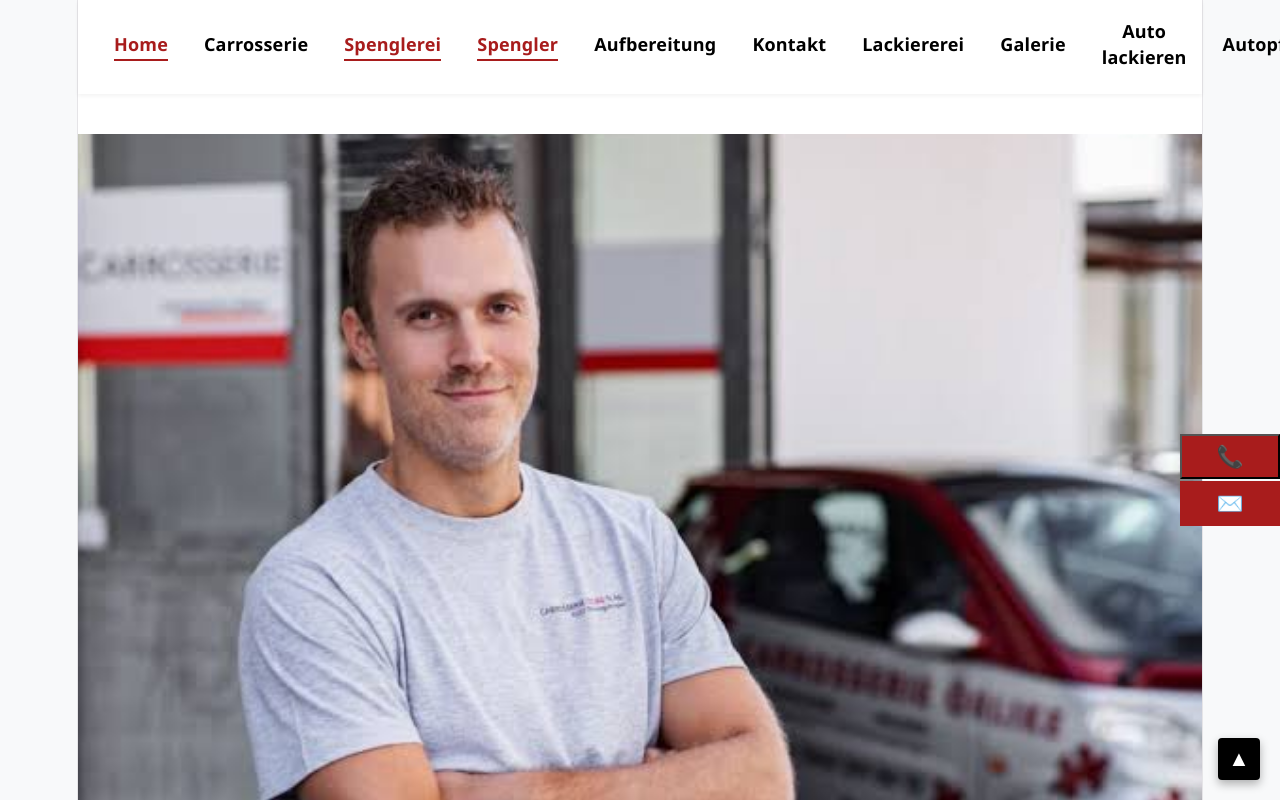
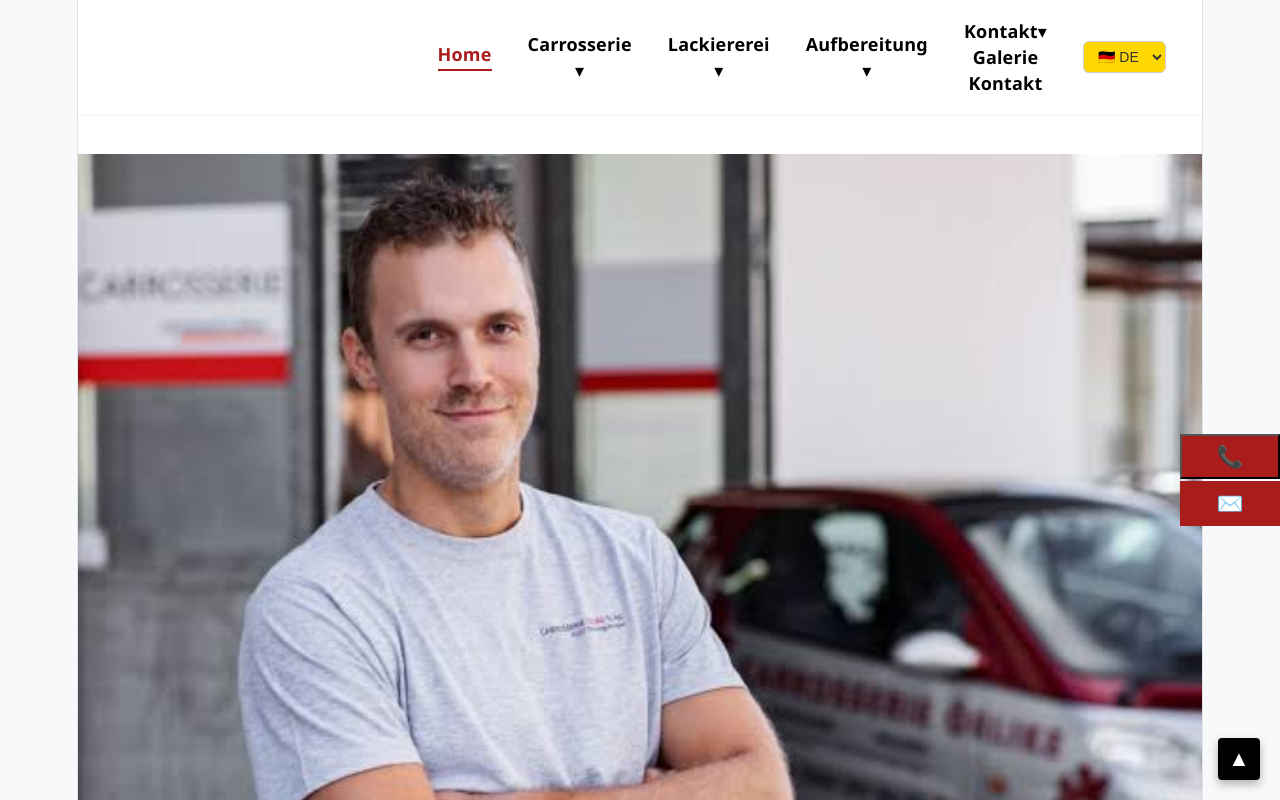
Before and after one commit to elias4864/Website-Carosserie-Oerlikon, a React (Vite) app: page /kontakt in a window 1280 px wide. Shown: the top 800 px of the page. Built offline with nearby package versions, Linux system fonts and the light colour scheme.

Commit message:
Added Fahrzeugaufbereitung, Aufbereitung und Lackiererei.js Page

```diff
--- a/index.html
+++ b/index.html
@@ -34,7 +34,7 @@
         title = "Lackiererei – Carrosserie Örlike TL AG";
         description = "Umweltfreundliche Autolackierungen, Teillackierungen und Reparaturlackierungen mit höchster Farbtongenauigkeit in Oerlikon.";
       } else if (path.includes('/aufbereitung')) {
-        title = "Fahrzeugaufbereitung – Carrosserie Örlike TL AG";
+        title = "Autoaufbereitung – Carrosserie Örlike TL AG";
         description = "Professionelle Auto-Aufbereitung, Politur und Innenraumreinigung in Zürich. Ihr Fahrzeug im Neuwagen-Glanz.";
       } else if (path.includes('/reparatur')) {
         title = "Reparatur – Carrosserie Örlike TL AG";
--- a/src/App.jsx
+++ b/src/App.jsx
@@ -1,8 +1,5 @@
-import React, {useEffect, useState} from "react";
-import { Link, Routes, Route, Navigate, useLocation } from "react-router-dom";
-
-import Oerlikon from "./assets/Oerlikon.jpg";
-import Icon from "./assets/Icon.jpg";
+import React, { useEffect, useState } from "react";
+import { Link, Routes, Route, useLocation } from "react-router-dom";
 
 import Home from "./assets/pages/Home.jsx";
 import Carosserie from "./assets/pages/Carosserie.jsx";
@@ -16,9 +13,8 @@ import Facebook from "./assets/Facebook.png";
 import Impressum from "./assets/pages/Impressum.jsx";
 import Wiki from "./assets/pages/Wiki.jsx";
 import ReactGA from 'react-ga4';
-ReactGA.initialize('G-M16XMEHY78'); // Ersetze dies mit deiner echten GA4 Mess-ID
 
-
+ReactGA.initialize('G-M16XMEHY78');
 
 import Kontakt from "./assets/pages/Kontakt.jsx";
 import Lackierei from "./assets/pages/Lackierei.jsx";
@@ -37,15 +33,12 @@ const translations = {
         navAufbereitung: "Aufbereitung",
         navKontakt: "Kontakt",
         navLackierei: "Lackiererei",
-        navAutolackieren:"Auto lackieren",
-
+        navAutolackieren: "Auto lackieren",
         navSpenglerei: "Spenglerei",
-
-
         navGalerie: "Galerie",
         navSpengler: "Spengler",
-        navAutopflege:"Autopflege",
-        navFahrzeugaufbereitung:"Fahrzeugaufbereitung",
+        navAutopflege: "Autopflege",
+        navFahrzeugaufbereitung: "Fahrzeugaufbereitung",
         modalTitle: "Nehmen Sie jetzt Kontakt mit uns auf",
         phoneLabel: "Telefon:",
         callBtn: "Jetzt anrufen",
@@ -59,23 +52,21 @@ const translations = {
         companyOwners: "Duje Antonina / Michael Nufer",
         companyAddress: "Fabrikstrasse 17, 8102 Oberengstringen",
         metaTitle: "Carrosserie Örlike TL AG | Carrosserie, Lackiererei & Spenglerei in Oberengstringen",
-        metaTitle2:"Impressum- Carrosserie Örlike TL AG",
         metaDesc: "Professionelle Carrosseriearbeiten, Unfallinstandsetzung, Lackiererei, Spenglerei und Fahrzeugaufbereitung in Oberengstringen / Zürich.",
-
     },
     en: {
         navHome: "Home",
-        navCarrosserie: "body Shop",
+        navCarrosserie: "Body Shop",
         navAufbereitung: "Car Detailing",
         navKontakt: "Contact",
         navSpenglerei: "Sheet Metal Work",
         navFahrzeugaufbereitung: "Vehicle detailing",
-        navAutopflege:"Car Care",
-        navSpengler: "tin man",
+        navAutopflege: "Car Care",
+        navSpengler: "Spengler",
         modalTitle: "Get in touch with us now",
-        navLackiererei: "paint shop",
+        navLackiererei: "Paint shop",
         navAutolackieren: "Car painting",
-        navGalerie: "gallery",
+        navGalerie: "Gallery",
         phoneLabel: "Phone:",
         callBtn: "Call now",
         closeBtn: "Close",
@@ -88,22 +79,19 @@ const translations = {
         companyOwners: "Duje Antonina / Michael Nufer",
         companyAddress: "Fabrikstrasse 17, 8102 Oberengstringen",
         metaTitle: "Carrosserie Örlike TL AG | Body & Paint Shop Oberengstringen",
-        metaDesc: "Professional body shop, paint shop, sheet metal work, and car detailing in Oberengstringen, Zurich." ,
-        metaTitle2: "imprint- Carrosserie Örlike TL AG"
-
-
+        metaDesc: "Professional body shop, paint shop, sheet metal work, and car detailing in Oberengstringen, Zurich."
     },
     it: {
         navHome: "Home",
         navCarrosserie: "Carrozzeria",
         navAufbereitung: "Preparazione",
         navKontakt: "Contatti",
-        navLackiererei: "Cura estetica del veicolo",
+        navLackiererei: "Verniciatura",
         navAutolackieren: "Verniciare l'auto",
-        navAutopflege:"Cura dell'auto",
+        navAutopflege: "Cura dell'auto",
         navSpenglerei: "Lattoneria",
-        navSpengler: "lattioniere",
-        navGalerie:"Galleria",
+        navSpengler: "Lattoniere",
+        navGalerie: "Galleria",
         modalTitle: "Mettetevi in contatto con noi ora",
         phoneLabel: "Telefono:",
         callBtn: "Chiama ora",
@@ -117,21 +105,20 @@ const translations = {
         companyOwners: "Duje Antonina / Michael Nufer",
         companyAddress: "Fabrikstrasse 17, 8102 Oberengstringen",
         metaTitle: "Carrozzeria Örlike TL AG | Carrozzeria e Verniciatura Oberengstringen",
-        metaDesc: "Servizi professionali di carrozzeria, verniciatura, lattoneria e preparazione auto a Oberengstringen / Zurigo.",
-        metaTitle2:"Note legali- Carrosserie Örlike TL AG"
+        metaDesc: "Servizi professionali di carrozzeria, verniciatura, lattoneria e preparazione auto a Oberengstringen / Zurigo."
     },
     fr: {
         navHome: "Accueil",
         navCarrosserie: "Carrosserie",
         navAufbereitung: "Préparation",
         navKontakt: "Contact",
-        navGalerie:"galerie",
+        navGalerie: "Galerie",
         navLackiererei: "Atelier de peinture",
         navAutolackieren: "Peindre une voiture",
-        navFahrzeugaufbereitung:"Préparation esthétique de véhicules",
-        navAutopflege:"Entretien automobile",
+        navFahrzeugaufbereitung: "Préparation esthétique de véhicules",
+        navAutopflege: "Entretien automobile",
         navSpenglerei: "Zinguerie",
-        navSpengler: "plombier",
+        navSpengler: "Spengler",
         modalTitle: "Contactez-nous dès maintenant",
         phoneLabel: "Téléphone:",
         callBtn: "Appeler maintenant",
@@ -145,40 +132,31 @@ const translations = {
         companyOwners: "Duje Antonina / Michael Nufer",
         companyAddress: "Fabrikstrasse 17, 8102 Oberengstringen",
         metaTitle: "Carrosserie Örlike TL AG | Carrosserie & Peinture à Oberengstringen",
-        metaDesc: "Services professionnels de carrosserie, peinture, zinguerie et préparation automobile à Oberengstringen / Zurich.",
-        metaTitle2:"Mentions légales- Carrosserie Örlike TL AG"
-
+        metaDesc: "Services professionnels de carrosserie, peinture, zinguerie et préparation automobile à Oberengstringen / Zurich."
     }
 };
-
 
 function AnalyticsTracker() {
     const location = useLocation();
 
     useEffect(() => {
-        // Sendet den Seitenaufruf an Google Analytics
         ReactGA.send({ hitType: 'pageview', page: location.pathname + location.search });
     }, [location]);
 
     return null;
 }
+
 function App() {
     const [language, setLanguage] = useState("de");
     const [showPhoneModal, setShowPhoneModal] = useState(false);
 
-
-    /**
-     * SSL-sichere Verschlüsselung per TLS(HTTPS)
-     */
     useEffect(() => {
-        // Prüft, ob es sich um eine lokale Entwicklungs-Umgebung handelt
         const isLocalhost = Boolean(
             window.location.hostname === 'localhost' ||
             window.location.hostname === '[::1]' ||
             window.location.hostname.match(/^127(?:\.(?:25[0-5]|2[0-4][0-9]|[01]?[0-9][0-9]?)){3}$/)
         );
 
-        // Führe die Umleitung nur aus, wenn die Verbindung unverschlüsselt ist und NICHT lokal läuft
         if (window.location.protocol === "http:" && !isLocalhost) {
             window.location.href = window.location.href.replace("http://", "https://");
         }
@@ -241,10 +219,8 @@ function App() {
                 <html lang={language} />
                 <title>{t.metaTitle}</title>
                 <meta name="description" content={t.metaDesc} />
-                <title >{t.metaTitle2}</title>
                 <link rel="canonical" href="https://oerlike.ch" />
 
-                {/* Structured Data (Google Schema / Local Business) */}
                 <script type="application/ld+json">
                     {JSON.stringify(structuredData)}
                 </script>
@@ -263,16 +239,45 @@ function App() {
 
                 <div className="nav-links">
                     <Link to="/home" className="nav-link active">{t.navHome}</Link>
-                    <Link to="/reparatur" className="nav-link">{t.navCarrosserie}</Link>
-                    <Link to="/spenglerarbeiten" className="nav-link active">{t.navSpenglerei}</Link>
-                    <Link to="/spengler" className="nav-link active">{t.navSpengler}</Link>
-                    <Link to="/aufbereitung" className="nav-link">{t.navAufbereitung}</Link>
+
+                    {/* Dropdown für Carrosserie & Spenglerei */}
+                    <div className="dropdown">
+                        <span className="nav-link">{t.navCarrosserie} ▾</span>
+                        <div className="dropdown-content">
+                            <Link to="/reparatur">{t.navCarrosserie}</Link>
+                            <Link to="/spenglerarbeiten">{t.navSpenglerei}</Link>
+                            <Link to="/spengler">{t.navSpengler}</Link>
+                        </div>
+                    </div>
+
+                    {/* Dropdown für Lackierung */}
+                    <div className="dropdown">
+                        <span className="nav-link">{t.navLackierei} ▾</span>
+                        <div className="dropdown-content">
+                            <Link to="/lackiererei">{t.navLackierei}</Link>
+                            <Link to="/lackieren">{t.navAutolackieren}</Link>
+                        </div>
+                    </div>
+
+                    {/* Dropdown für Aufbereitung */}
+                    <div className="dropdown">
+                        <span className="nav-link">{t.navAufbereitung} ▾</span>
+                        <div className="dropdown-content">
+                            <Link to="/aufbereitung">{t.navAufbereitung}</Link>
+                            <Link to="/autopflege">{t.navAutopflege}</Link>
+                            <Link to="/fahrzeugaufbereitung">{t.navFahrzeugaufbereitung}</Link>
+                        </div>
+                    </div>
+
+                    <div className="dropdown">
+                        <span className="nav-link">{t.navKontakt}▾</span>
+                        <div  className="dropdown-content>">
+
+
+                    <Link to="/galerie" className="nav-link">{t.navGalerie}</Link>
                     <Link to="/kontakt" className="nav-link">{t.navKontakt}</Link>
-                    <Link to="/lackiererei" className="nav-link">{t.navLackierei}</Link>
-                    <Link to="/galerie" className="nav-link">{t.navGalerie}</Link>
-                    <Link to="/lackieren" className="nav-link">{t.navAutolackieren}</Link>
-                    <Link to="/autopflege" className="nav-link">{t.navAutopflege}</Link>
-                    <Link to="/fahrzeugaufbereitung" className="nav-link">{t.navFahrzeugaufbereitung}</Link>
+                      </div>
+                    </div>
 
                     {/* Sprachauswahl Dropdown */}
                     <div className="language-selector">
@@ -342,7 +347,6 @@ function App() {
                 ▲
             </button>
 
-
             <div className="content">
                 <Routes>
                     <Route path="/" element={<Home lang={language} />} />
@@ -356,10 +360,9 @@ function App() {
                     <Route path="/lackiererei" element={<Lackierei lang={language} />} />
                     <Route path="/aufbereitung" element={<Aufbereitung lang={language} />} />
                     <Route path="/galerie" element={<Galerie lang={language} />} />
-                    <Route path="/lackieren" element={<Autolackieren lang={language}/>}/>
+                    <Route path="/lackieren" element={<Autolackieren lang={language} />} />
                     <Route path="/autopflege" element={<Autopflege lang={language} />} />
                     <Route path="/fahrzeugaufbereitung" element={<Fahrzeugaufbereitung lang={language} />} />
-
                 </Routes>
             </div>
 
@@ -397,11 +400,9 @@ function App() {
                         </p>
 
                         <section className="social-media">
-
                             <p className="social-heading">
                                 <span>{t.socialText}</span>
                             </p>
-
 
                             <div className="social-links">
                                 <span>👉</span>
@@ -417,10 +418,12 @@ function App() {
                                     Facebook:
                                     <img src={Facebook} alt="Facebook" className="facebook-icon" />
                                 </a>
-                                <a href="https://api.whatsapp.com/send/?phone=41765250078&text=Hallo+ID+Carrosserie+Swiss+%EF%BF%BD+Ich+m%C3%B6chte+eine+unverbindliche+Offerte+oder+einen+Termin+anfragen.+Es+geht+um+Carrosserie-+oder+Lackarbeiten+%28Park-+oder+Unfallschaden%29.+Gerne+sende+ich+Fotos+und+Fahrzeugdaten.+Vielen+Dank%21&type=phone_number&app_absent=0" target="_blank" rel="noreferrer">Whatsapp:<img src={Whatsapp} alt="Whatsapp" className="whatsapp-icon" /></a>
+                                <a href="https://api.whatsapp.com/send/?phone=41765250078&text=Hallo+ID+Carrosserie+Swiss+%EF%BF%BD+Ich+m%C3%B6chte+eine+unverbindliche+Offerte+oder+einen+Termin+anfragen.+Es+geht+um+Carrosserie-+oder+Lackarbeiten+%28Park-+oder+Unfallschaden%29.+Gerne+sende+ich+Fotos+und+Fahrzeugdaten.+Vielen+Dank%21&type=phone_number&app_absent=0" target="_blank" rel="noreferrer">
+                                    Whatsapp:
+                                    <img src={Whatsapp} alt="Whatsapp" className="whatsapp-icon" />
+                                </a>
                                 <span>👈</span>
                             </div>
-
                         </section>
 
                         <p className="seo-text">SEO & Webdesign by <a href="https://marketingmaster.ch" className="marketingmaster">marketingmaster.ch</a> with love</p>
--- a/src/assets/Styles/App.css
+++ b/src/assets/Styles/App.css
@@ -603,3 +603,36 @@ footer {
   background-color: #9e1b1b;
   transform: translateY(-2px);
 }
+
+
+.dropdown {
+  position: relative;
+  display: inline-block;
+}
+
+.dropdown-content {
+  display: none;
+  position: absolute;
+  background-color: #ffffff;
+  min-width: 180px;
+  box-shadow: 0px 8px 16px rgba(0,0,0,0.15);
+  border-radius: 4px;
+  z-index: 100;
+}
+
+.dropdown-content a {
+  color: #333;
+  padding: 10px 15px;
+  text-decoration: none;
+  display: block;
+  font-size: 0.95rem;
+}
+
+.dropdown-content a:hover {
+  background-color: #f1f1f1;
+  color: #a81c1c;
+}
+
+.dropdown:hover .dropdown-content {
+  display: block;
+}
--- a/src/assets/Styles/Lackiererei.css
+++ b/src/assets/Styles/Lackiererei.css
@@ -80,3 +80,9 @@
         font-size: 1.25rem;
     }
 }
+
+
+.highlight{
+    color: #9e1b1b;
+    text-decoration: underline;
+}
--- a/src/assets/pages/Aufbereitung.jsx
+++ b/src/assets/pages/Aufbereitung.jsx
@@ -39,8 +39,8 @@ function AufbereitungPage({lang}) {
                     Eine Autoaufbereitung kann gehörig ins Geld gehen, wenn man sich nicht gründlich über die Preise und Konditionen des jeweiligen Anbieters informiert. Begehen Sie nicht den Fehler, sich an den erstbesten Dienstleister zu wenden! Wenn Sie Pech haben, erhalten Sie eine Abschlussrechnung, die Ihnen die Sprache verschlägt. In solchen Fällen lassen viele Anbieter nicht mit sich diskutieren, sodass man letztlich keine andere Wahl hat, als die geforderte Summe zu zahlen.
                 </p>
                 <p>
-                    Bei der Carrosserie Örlike wissen Sie von Anfang an, woran Sie sind. Anstatt Sie über die Preisgestaltung im Unklaren zu lassen, informieren wir Sie umfassend über alle geplanten Arbeitsschritte und die daraus resultierenden Kosten. Unsere Dienste sind günstiger, als Sie denken – gerne lassen wir Ihnen eine telefonische oder schriftliche Beratung zukommen. Kontaktieren Sie uns bitte unter der Rufnummer <span className="highlight">   <a   href="+41443119412"  onClick={() => window.location.href = "tel:+41443119412"} className="call-btn">+41443119412
-                        </a></span>, per Kontaktformular oder via E-Mail (<span className="highlight"><a  className="highlight" href="mailto:info@oerlike.ch">info@oerlike.ch</a></span>).
+                    Bei der Carrosserie Örlike wissen Sie von Anfang an, woran Sie sind. Anstatt Sie über die Preisgestaltung im Unklaren zu lassen, informieren wir Sie umfassend über alle geplanten Arbeitsschritte und die daraus resultierenden Kosten. Unsere Dienste sind günstiger, als Sie denken – gerne lassen wir Ihnen eine telefonische oder schriftliche Beratung zukommen. Kontaktieren Sie uns bitte unter der Rufnummer <span className="highlight">   <a   href="+41443119412"  onClick={() => window.location.href = "tel:+41443119412"} className="call-btn">📞+41443119412
+                        </a></span>, per Kontaktformular oder via E-Mail (<span className="highlight"><a  className="highlight" href="mailto:info@oerlike.ch"> ✉️ info@oerlike.ch</a></span>).
                 </p>
             </section>
         </div>
--- a/src/assets/pages/Fahrzeugaufbereitung.jsx
+++ b/src/assets/pages/Fahrzeugaufbereitung.jsx
@@ -19,7 +19,7 @@ function Fahrzeugaufbereitung(){
                 <p>
                     Die Fahrzeugaufbereitung ist einer der wichtigsten Arbeitsbereiche unseres Fachbetriebes. Wir sind perfekt auf die intensive Pflege Ihres Autos ausgerichtet: Unsere Mitarbeiter reinigen Ihren Wagen mit viel Hingabe und lassen keine Stelle aus. Egal, um welche Art von Fahrzeug es sich handelt – wenn Sie sich an die Carrosserie Örlike wenden, bekommen Sie Ihr Gefährt im Bestzustand zurück.
                 </p>
-                <h1>Aufbereitung von Firmenfahrzeugen</h1>
+                <h2>Aufbereitung von Firmenfahrzeugen</h2>
                 <p>
                     Ob Malerbetrieb, Reinigungsservice oder Menüdienst – wer bei seinen Kunden mit einem Wagen vorfährt, dessen Aussenhaut verbeult oder stark korrodiert ist, hinterlässt keinen guten Eindruck. Wir lassen Ihren Firmenfahrzeugen eine umfassende Pflege zukommen: Unsere Mitarbeiter wenden ihre ganze Kunstfertigkeit an und bringen die Kotflügel, Scheiben und Verkleidungen Ihres Wagens wieder zum Glänzen. Selbst bei alten Autos können wir im Rahmen einer Fahrzeugaufbereitung viel bewirken. Roststellen an der Karosserie werden von uns schonend entfernt und so bearbeitet, dass man sie mit blossem Auge kaum erkennen kann.
                 </p>
--- a/src/assets/pages/Lackierei.jsx
+++ b/src/assets/pages/Lackierei.jsx
@@ -22,7 +22,8 @@ function Lackierei() {
                 <h2 className="section-title">FACHGERECHTE KOMPLETTLACKIERUNGEN VON FAHRZEUGEN ALLER MARKEN
                 </h2>
                 <p>
-                    Möchten Sie Ihrem Fahrzeug einen völlig neuen Look verleihen? Kein Problem: In unserer Autolackiererei verfügen wir über alle Ausrüstungsgegenstände, um diese Aufgabe zu Ihrer Zufriedenheit zu bewältigen. Unser Spritzwerk wird laufend modernisiert und ist mit der neuesten Technik ausgestattet. Egal, ob es sich um einen Kleinwagen oder einen Laster handelt: Wir lackieren Ihr Auto fachgerecht und machen es zu einem echten Unikat. Wenn Sie mehrere Fahrzeuge lackieren lassen möchten, stehen wir Ihnen ebenfalls gerne zur Verfügung. Unsere Autolackiererei ist für Sie unter der Rufnummer{" "}
+                    Möchten Sie Ihrem Fahrzeug einen völlig neuen Look verleihen? Kein Problem: In unserer Autolackiererei verfügen wir über alle Ausrüstungsgegenstände, um diese Aufgabe zu Ihrer Zufriedenheit zu bewältigen. Unser Spritzwerk wird laufend modernisiert und ist mit der neuesten Technik ausgestattet. Egal, ob es sich um einen Kleinwagen oder einen Laster handelt: Wir lackieren Ihr Auto fachgerecht und machen es zu einem echten Unikat. Wenn Sie mehrere Fahrzeuge lackieren lassen möchten, stehen wir Ihnen ebenfalls gerne zur Verfügung. Unsere Autolackiererei ist für Sie unter der  folgenden Rufnummer                    <span className="highlight">   <a   href="+41443119412"  onClick={() => window.location.href = "tel:+41443119412"}  title=" Bitte sofort anrufen!" className="call-btn">📞+41443119412</a></span>
+
                     <span className="highlight">
   <a href="mailto:info@oerlike.ch" className="highlight">
     info@oerlike.ch
```
